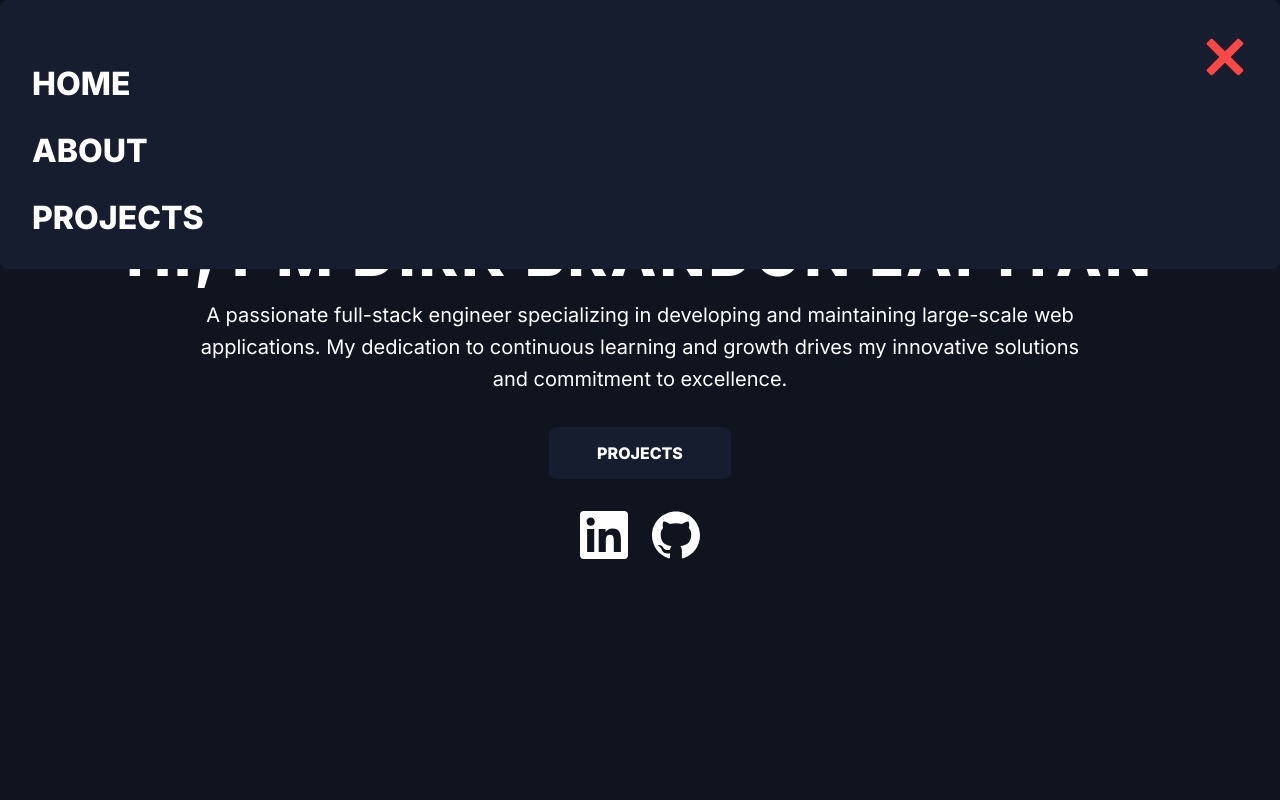
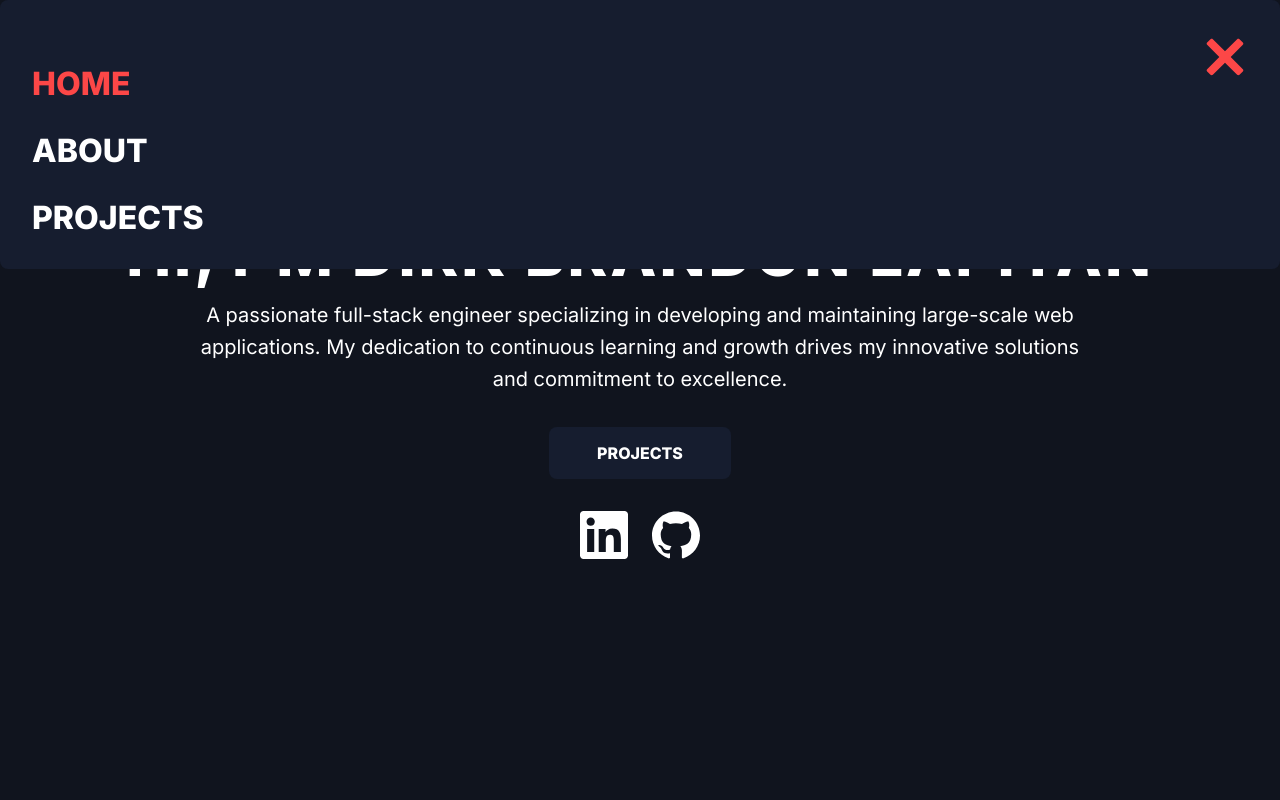
Before and after one commit to dbslapitan/portfolio, a Next.js app: page / in a window 1280 px wide. Both pictures are taken after a click on the button 1224 px from the left and 56 px from the top of the page. Shown: the top 800 px of the page. Built offline with nearby package versions, Linux system fonts and the light colour scheme.

Commit message:
add selected effect

```diff
--- a/src/app/layout.tsx
+++ b/src/app/layout.tsx
@@ -1,6 +1,7 @@
 import type { Metadata } from "next";
 import { Inter } from "next/font/google";
 import "./globals.scss";
+import { Providers } from "@/utils/provider";
 
 const inter = Inter({ subsets: ["latin"] });
 
@@ -16,7 +17,11 @@ export default function RootLayout({
 }>) {
   return (
     <html lang="en">
-      <body className={inter.className}>{children}</body>
+      <body className={inter.className}>
+        <Providers>
+          {children}
+        </Providers>
+      </body>
     </html>
   );
 }
--- a/src/ui/navigation/navigation.module.scss
+++ b/src/ui/navigation/navigation.module.scss
@@ -94,6 +94,10 @@
         &:hover{
             color: $red;
         }
+
+        &--selected{
+            color: $red;
+        }
     }
 
     &__links{
--- a/src/ui/navigation/navigation.tsx
+++ b/src/ui/navigation/navigation.tsx
@@ -1,33 +1,38 @@
 'use client';
 
-import { useEffect, useState } from 'react';
+import { useContext, useEffect, useState } from 'react';
 import style from './navigation.module.scss';
 import Link from 'next/link';
+import { NavContext } from '@/utils/provider';
 
 export default function Navigation(){
 
     const [isOpen, setIsOpen] = useState(false);
+    const { selected, setSelected } = useContext(NavContext);
 
-    const clickHandler = () => {
+    const clickHandler = (linkName: string) => {
+        if(linkName !== selected){
+            setSelected(linkName);
+        }
         setIsOpen(!isOpen);
     }
 
     return(
         <div className={`${style['navigation']}`}>
-            <button className={`${style['navigation__toggle']} ${isOpen ? style['navigation__toggle--open'] : style['navigation__toggle--close']}`} onClick={clickHandler}></button>
+            <button className={`${style['navigation__toggle']} ${isOpen ? style['navigation__toggle--open'] : style['navigation__toggle--close']}`} onClick={() => clickHandler(selected)}></button>
             <ul className={`${style['navigation__links']} ${ isOpen ? '' : style['navigation__links--hide']}`}>
                 <li className={`${style['navigation__item']}`}>
-                    <Link className={`${style['navigation__link']}`} href={`#home`} onClick={clickHandler}>
+                    <Link className={`${style['navigation__link']} ${selected === 'home' ? style['navigation__link--selected'] :  ''}`} href={`#home`} onClick={() => clickHandler("home")}>
                         Home
                     </Link>
                 </li>
                 <li className={`${style['navigation__item']}`}>
-                    <Link className={`${style['navigation__link']}`} href={`#about`} onClick={clickHandler}>
+                    <Link className={`${style['navigation__link']} ${selected === 'about' ? style['navigation__link--selected'] :  ''}`} href={`#about`} onClick={() => clickHandler("about")}>
                         About
                     </Link>
                 </li>
                 <li className={`${style['navigation__item']}`}>
-                    <Link className={`${style['navigation__link']}`} href={`#projects`} onClick={clickHandler}>
+                    <Link className={`${style['navigation__link']} ${selected === 'projects' ? style['navigation__link--selected'] :  ''}`} href={`#projects`} onClick={() => clickHandler("projects")}>
                         Projects
                     </Link>
                 </li>
--- /dev/null
+++ b/src/utils/provider.tsx
@@ -0,0 +1,21 @@
+'use client';
+
+import { createContext, Dispatch, ReactNode, SetStateAction, useState } from "react";
+
+export const NavContext = createContext<INavContext>({ selected: "home", setSelected: () => {} });
+
+export function Providers({ children }: { children: ReactNode }){
+
+    const [selected, setSelected] = useState("home");
+
+    return (
+        <NavContext.Provider value={{selected, setSelected}}>
+            {children}
+        </NavContext.Provider>
+    );
+}
+
+interface INavContext{
+    selected: string,
+    setSelected: Dispatch<SetStateAction<string>>
+}
```
